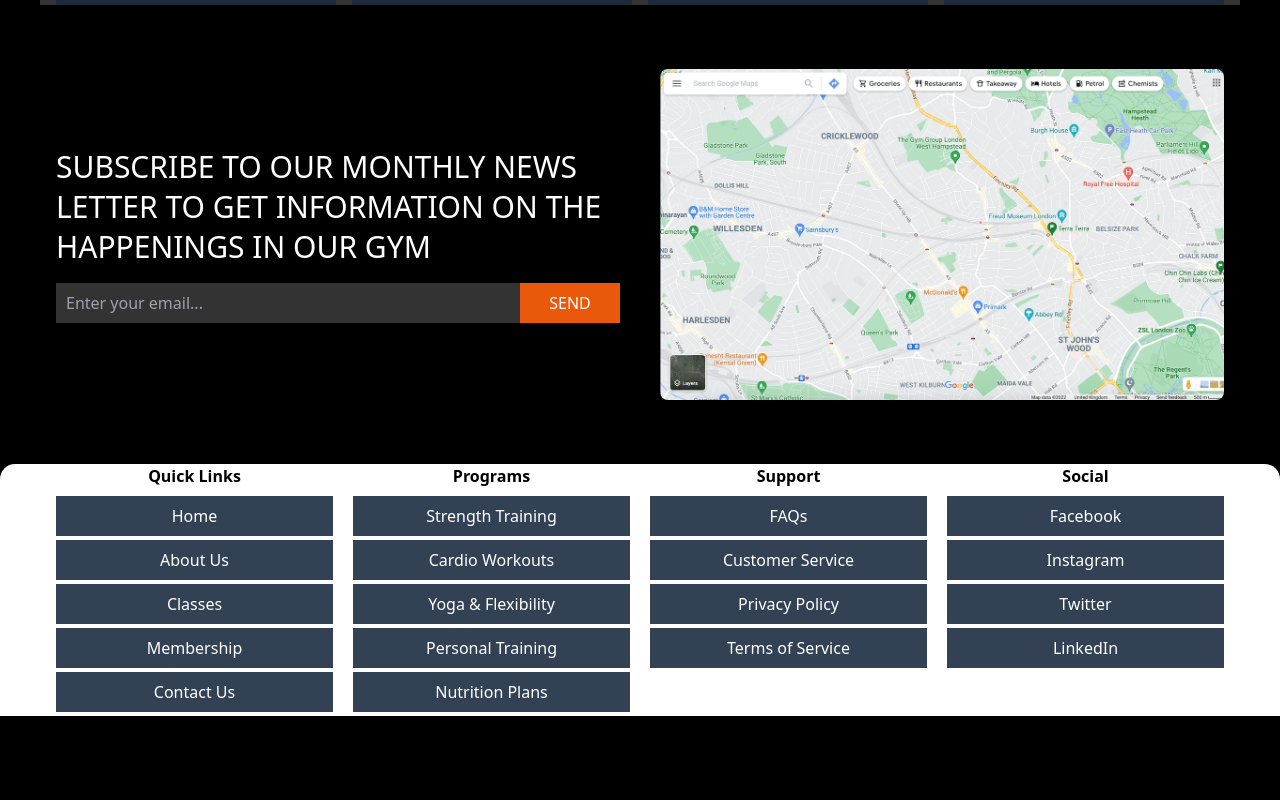
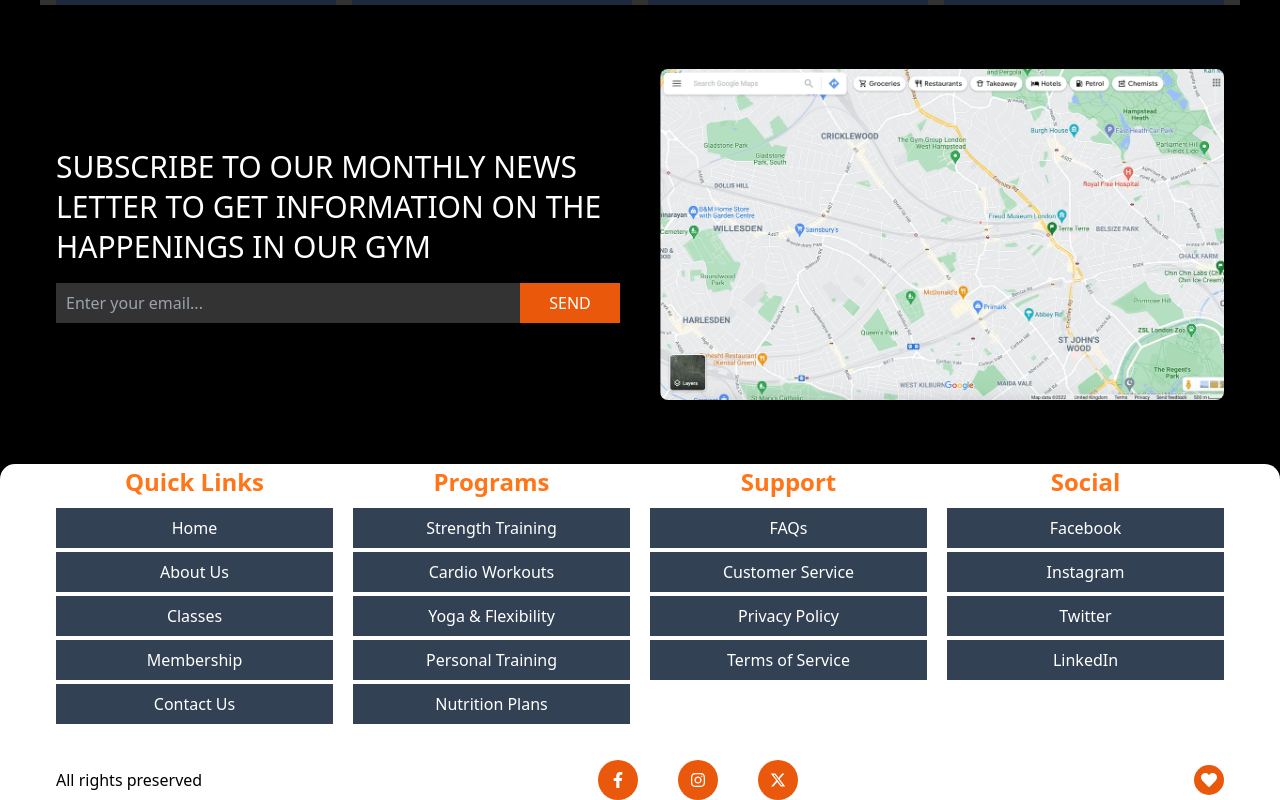
Before and after one commit to Ritahchanger/gym, a Next.js app: page / in a window 1280 px wide. Shown: the part 2690-3490 px from the top of the page. Before the commit the page ends 3406 px from the top, so only its background shows below. Built offline with nearby package versions, Linux system fonts and the light colour scheme.

Commit message:
Updates on the footer

```diff
--- a/app/globals.css
+++ b/app/globals.css
@@ -15,7 +15,7 @@
 
   --faintBlack: #333;
 
-  --burntOrange:#CC5500;
+  --burntOrange: #cc5500;
 
   --background: #000;
 
@@ -58,8 +58,6 @@ img {
   border-radius: 5px;
 }
 
-
-
 .hero-btn {
   background: var(--pumpkinOrange);
   color: var(--color-white);
@@ -78,17 +76,21 @@ img {
     0 0 18px var(--pumpkinOrange);
 }
 
-.universal-btn{
-
-  display:flex;
-  align-items:center;
+.universal-btn {
+  display: flex;
+  align-items: center;
   justify-content: space-between;
-  padding:0.3rem 2rem;
+  padding: 0.3rem 2rem;
   background: var(--burntOrange);
-  border-radius:30px;
+  border-radius: 30px;
 }
 
-.universal-btn span{
-  margin-left:0.5rem;
+.universal-btn span {
+  margin-left: 0.5rem;
+}
 
+.sub-title {
+  font-weight: 600;
+  font-size: 1.5rem;
+  color: var(--pumpkinOrange);
 }
--- a/components/HomeSections/SectionC/SectionC.tsx
+++ b/components/HomeSections/SectionC/SectionC.tsx
@@ -1,5 +1,5 @@
+import LoveIcon from "@/components/LoveIcon/LoveIcon";
 import NavigateArrow from "@/components/NavigateArrow/NavigateArrow";
-import { FaHeart } from "react-icons/fa";
 const SectionC = () => {
   return (
     <div className="mt-[3rem] ">
@@ -15,7 +15,7 @@ const SectionC = () => {
             </p>
             <button className="bg-orange-600 rounded-full h-[30px] w-[30px] border-none flex items-center text-center justify-center ">
               <span>
-                <FaHeart />
+                <LoveIcon/>
               </span>
             </button>
           </div>
--- /dev/null
+++ b/components/LoveIcon/LoveIcon.tsx
@@ -0,0 +1,12 @@
+import { FaHeart } from "react-icons/fa";
+const LoveIcon = () => {
+  return (
+    <button className="bg-orange-600 rounded-full h-[30px] w-[30px] border-none flex items-center text-center justify-center ">
+      <span>
+        <FaHeart />
+      </span>
+    </button>
+  );
+};
+
+export default LoveIcon;
--- /dev/null
+++ b/components/SocialMediaIcons/SocialMediaIcons.tsx
@@ -0,0 +1,35 @@
+import { FaXTwitter } from "react-icons/fa6";
+import { FaInstagram } from "react-icons/fa";
+import { FaFacebookF } from "react-icons/fa";
+import Link from "next/link";
+const SocialMediaIcons = () => {
+  return (
+    <div>
+      <ul className="grid gap-10 grid-cols-3">
+        <li className="h-[40px] w-[40px] flex items-center justify-center bg-orange-600 rounded-full">
+          <Link href="#" className="block">
+            <span className="text-white">
+              <FaFacebookF />
+            </span>
+          </Link>
+        </li>
+        <li className="h-[40px] w-[40px] flex items-center justify-center bg-orange-600 rounded-full">
+          <Link href="#" className="block">
+            <span className="text-white">
+              <FaInstagram />
+            </span>
+          </Link>
+        </li>
+        <li className="h-[40px] w-[40px] flex items-center justify-center bg-orange-600 rounded-full">
+          <Link href="#" className="block">
+            <span className="text-white">
+              <FaXTwitter />
+            </span>
+          </Link>
+        </li>
+      </ul>
+    </div>
+  );
+};
+
+export default SocialMediaIcons;
--- a/components/footer/Footer.tsx
+++ b/components/footer/Footer.tsx
@@ -1,5 +1,7 @@
-import Logo from "../Logo/Logo";
 import "./Footer.css";
+
+import SocialMediaIcons from "../SocialMediaIcons/SocialMediaIcons";
+import LoveIcon from "../LoveIcon/LoveIcon";
 
 const Footer = () => {
   const footerLinks = [
@@ -61,10 +63,10 @@ const Footer = () => {
               </p>
               <ul className=" flex-col items-center justify-center">
                 {section.links.map((link, idx) => (
-                  <li key={idx} className="mb-1 p-2 bg-slate-700 text-center">
+                  <li key={idx} className="mb-1  bg-slate-700 text-center">
                     <a
                       href={link.href}
-                      className="text-white hover:text-orange-600"
+                      className="text-white hover:text-orange-600 block h-full w-full p-2"
                     >
                       {link.name}
                     </a>
@@ -74,6 +76,18 @@ const Footer = () => {
             </div>
           ))}
         </div>
+
+        <div className="flex justify-between items-center mt-[2rem]">
+          <div>
+            <p>All rights preserved</p>
+          </div>
+          <div>
+            <SocialMediaIcons />
+          </div>
+          <div className="text-white">
+            <LoveIcon />
+          </div>
+        </div>
       </div>
     </div>
   );
```
